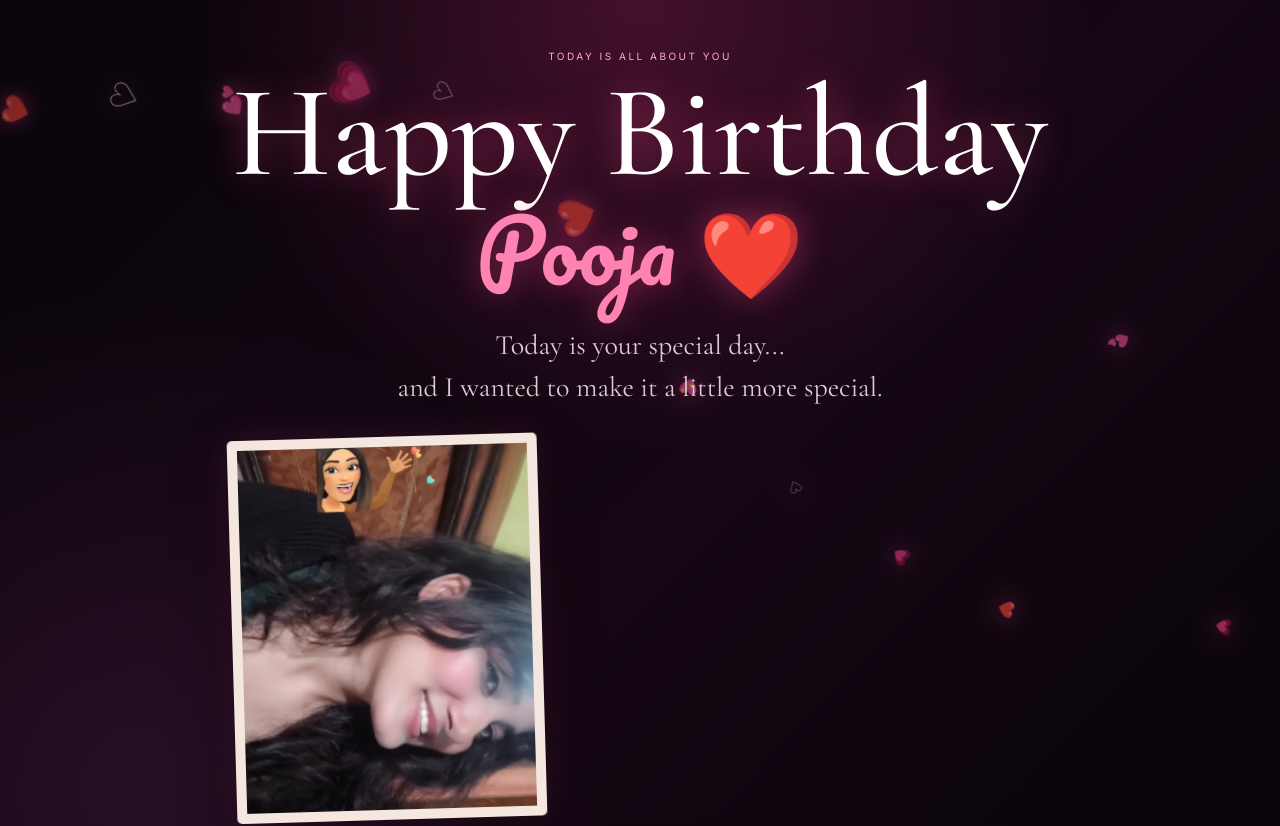
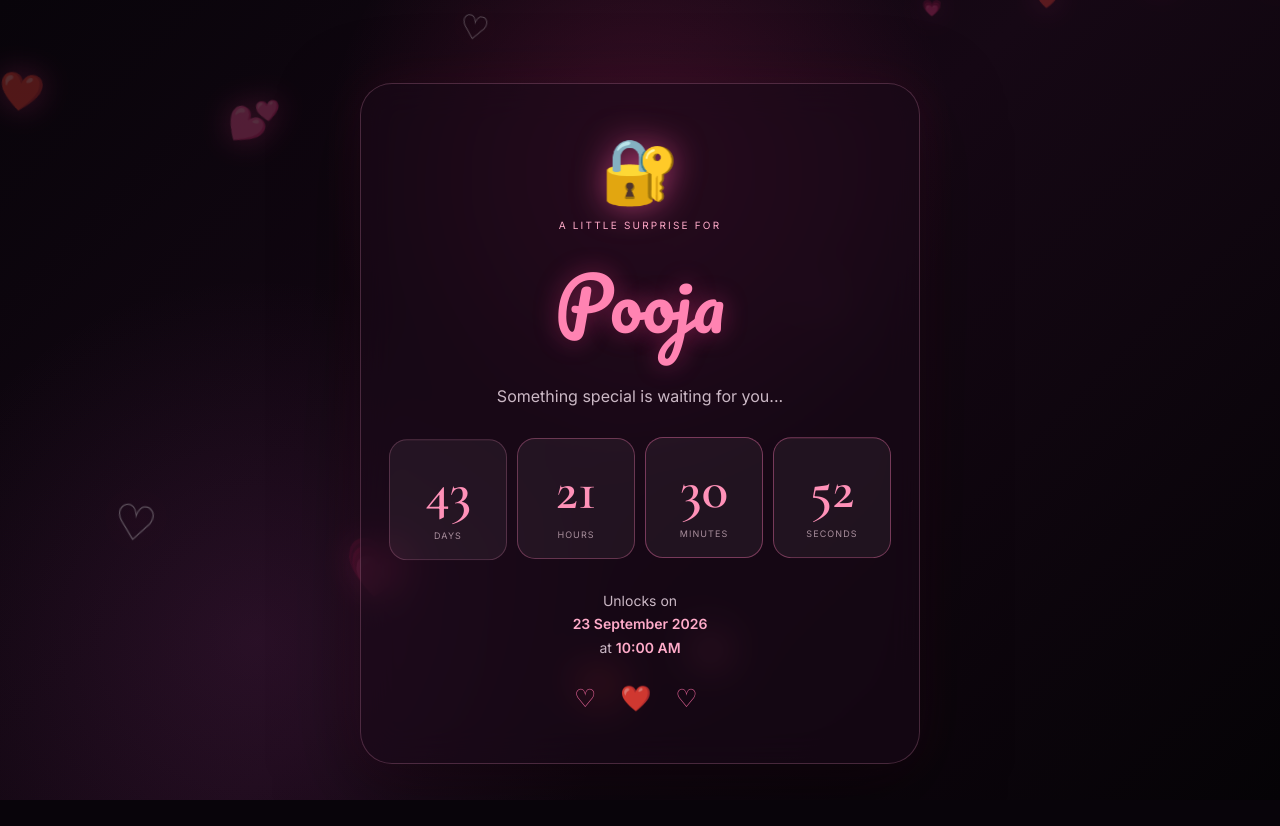
Before and after one commit to negiarun926-sudo/pooja-birthday, a Next.js app: page / in a window 1280 px wide. Shown: the top 826 px of the page. After the commit the page ends 800 px from the top, so only its background shows below. Built offline with nearby package versions, Linux system fonts and the light colour scheme.

Commit message:
Update page.tsx

```diff
--- a/app/page.tsx
+++ b/app/page.tsx
@@ -1,6 +1,8 @@
 "use client";
 
-import { useEffect, useState } from "react";
+import { useEffect, useRef, useState } from "react";
+
+const UNLOCK_AT = new Date("2026-09-23T10:00:00+05:30");
 
 const messages = [
   "Bhle baat nhi hote per aaj bhi pyar phle jaisa hi hai.",
@@ -27,10 +29,66 @@ const hearts = [
   "💗",
 ];
 
+function getRemaining() {
+  const difference = Math.max(
+    0,
+    UNLOCK_AT.getTime() - Date.now()
+  );
+
+  const totalSeconds = Math.floor(difference / 1000);
+
+  return {
+    days: Math.floor(totalSeconds / 86400),
+    hours: Math.floor((totalSeconds % 86400) / 3600),
+    minutes: Math.floor((totalSeconds % 3600) / 60),
+    seconds: totalSeconds % 60,
+  };
+}
+
 export default function Home() {
+  const [remaining, setRemaining] = useState(getRemaining);
+  const [unlocked, setUnlocked] = useState(
+    () => Date.now() >= UNLOCK_AT.getTime()
+  );
+
   const [started, setStarted] = useState(false);
   const [messageIndex, setMessageIndex] = useState(0);
   const [musicPlaying, setMusicPlaying] = useState(false);
+
+  const audioRef = useRef<HTMLAudioElement>(null);
+
+  // =========================
+  // COUNTDOWN
+  // =========================
+
+  useEffect(() => {
+    const timer = window.setInterval(() => {
+      const now = Date.now();
+
+      if (now >= UNLOCK_AT.getTime()) {
+        setUnlocked(true);
+
+        setRemaining({
+          days: 0,
+          hours: 0,
+          minutes: 0,
+          seconds: 0,
+        });
+
+        window.clearInterval(timer);
+        return;
+      }
+
+      setRemaining(getRemaining());
+    }, 1000);
+
+    return () => window.clearInterval(timer);
+  }, []);
+
+  // =========================
+  // MESSAGE ROTATION
+  // 8 SECONDS
+  // =========================
 
   useEffect(() => {
     if (!started) return;
@@ -39,13 +97,29 @@ export default function Home() {
       setMessageIndex(
         (current) => (current + 1) % messages.length
       );
-    }, 5000);
+    }, 8000);
 
     return () => window.clearInterval(timer);
   }, [started]);
 
-  const openHeart = () => {
+  // =========================
+  // OPEN HEART
+  // =========================
+
+  const openHeart = async () => {
     setStarted(true);
+
+    try {
+      if (audioRef.current) {
+        audioRef.current.currentTime = 0;
+
+        await audioRef.current.play();
+
+        setMusicPlaying(true);
+      }
+    } catch (error) {
+      console.log("Audio playback failed:", error);
+    }
 
     window.setTimeout(() => {
       document
@@ -57,15 +131,129 @@ export default function Home() {
     }, 250);
   };
 
+  // =========================
+  // LOCK SCREEN
+  // =========================
+
+  if (!unlocked) {
+    return (
+      <main className="locked-page">
+
+        <div className="ambient-glow glow-one" />
+        <div className="ambient-glow glow-two" />
+
+        <div
+          className="heart-background"
+          aria-hidden="true"
+        >
+          {hearts.map((heart, index) => (
+            <span
+              key={index}
+              style={{
+                left: `${index * 9}%`,
+                animationDelay: `${index * -1.4}s`,
+                animationDuration: `${8 + (index % 4) * 2}s`,
+              }}
+            >
+              {heart}
+            </span>
+          ))}
+        </div>
+
+        <section className="lock-card">
+
+          <div className="lock-icon">
+            🔐
+          </div>
+
+          <p className="small-label">
+            A little surprise for
+          </p>
+
+          <h1>
+            Pooja
+          </h1>
+
+          <p className="subtitle">
+            Something special is waiting for you...
+          </p>
+
+          <div className="countdown">
+
+            <div className="time-box">
+              <strong>
+                {remaining.days}
+              </strong>
+              <span>
+                Days
+              </span>
+            </div>
+
+            <div className="time-box">
+              <strong>
+                {remaining.hours}
+              </strong>
+              <span>
+                Hours
+              </span>
+            </div>
+
+            <div className="time-box">
+              <strong>
+                {remaining.minutes}
+              </strong>
+              <span>
+                Minutes
+              </span>
+            </div>
+
+            <div className="time-box">
+              <strong>
+                {remaining.seconds}
+              </strong>
+              <span>
+                Seconds
+              </span>
+            </div>
+
+          </div>
+
+          <p className="unlock-text">
+            Unlocks on
+            <br />
+
+            <b>
+              23 September 2026
+            </b>
+
+            <br />
+
+            at{" "}
+
+            <b>
+              10:00 AM
+            </b>
+          </p>
+
+          <div className="heart-line">
+            ♡ ❤️ ♡
+          </div>
+
+        </section>
+
+      </main>
+    );
+  }
+
+  // =========================
+  // BIRTHDAY PAGE
+  // =========================
+
   return (
     <main className="birthday-page">
 
-      {/* BACKGROUND GLOW */}
-
       <div className="ambient-glow glow-one" />
       <div className="ambient-glow glow-two" />
-
-      {/* FLOATING HEARTS */}
 
       <div
         className="floating-hearts"
@@ -88,6 +276,7 @@ export default function Home() {
       {/* HERO */}
 
       <section className="hero">
+
         <div className="hero-inner">
 
           <p className="eyebrow">
@@ -97,7 +286,10 @@ export default function Home() {
           <h1 className="birthday-title">
             Happy Birthday
             <br />
-            <span>Pooja ❤️</span>
+
+            <span>
+              Pooja ❤️
+            </span>
           </h1>
 
           <p className="hero-text">
@@ -106,26 +298,29 @@ export default function Home() {
             and I wanted to make it a little more special.
           </p>
 
-          {/* PHOTO */}
+          <div className="photo-frame">
 
-          <div className="photo-frame">
             <div className="photo-glow" />
 
             <img
               src="/images/IMG_4246.png"
               alt="Pooja"
             />
+
           </div>
-
-          {/* BUTTON */}
 
           <button
             type="button"
             className="surprise-button"
             onClick={openHeart}
           >
-            <span>Open My Heart</span>
-            <span>❤️</span>
+            <span>
+              Open My Heart
+            </span>
+
+            <span>
+              ❤️
+            </span>
           </button>
 
           <p className="scroll-hint">
@@ -133,6 +328,7 @@ export default function Home() {
           </p>
 
         </div>
+
       </section>
 
       {/* MESSAGE SECTION */}
@@ -154,6 +350,7 @@ export default function Home() {
               </div>
 
               <div>
+
                 <p className="music-label">
                   A little song for you
                 </p>
@@ -161,17 +358,23 @@ export default function Home() {
                 <h3>
                   Pooja ❤️
                 </h3>
+
               </div>
 
             </div>
 
             <audio
+              ref={audioRef}
               controls
-              autoPlay
               loop
-              src="/music/birthday-song.mp3"
-              onPlay={() => setMusicPlaying(true)}
-              onPause={() => setMusicPlaying(false)}
+              preload="auto"
+              src="/music/birthday-song.mp3.mp3"
+              onPlay={() =>
+                setMusicPlaying(true)
+              }
+              onPause={() =>
+                setMusicPlaying(false)
+              }
             />
 
             {musicPlaying && (
@@ -221,8 +424,6 @@ export default function Home() {
 
             </div>
 
-            {/* MESSAGE DOTS */}
-
             <div className="message-dots">
 
               {messages.map((_, index) => (
@@ -238,20 +439,19 @@ export default function Home() {
 
             </div>
 
-            {/* SIGNATURE */}
-
             <div className="signature">
               With love,
               <br />
-              <span>Arun ❤️</span>
+
+              <span>
+                Arun ❤️
+              </span>
             </div>
 
           </div>
 
         </section>
       )}
-
-      {/* FOOTER */}
 
       <footer>
         Made with ❤️ for Pooja
```
